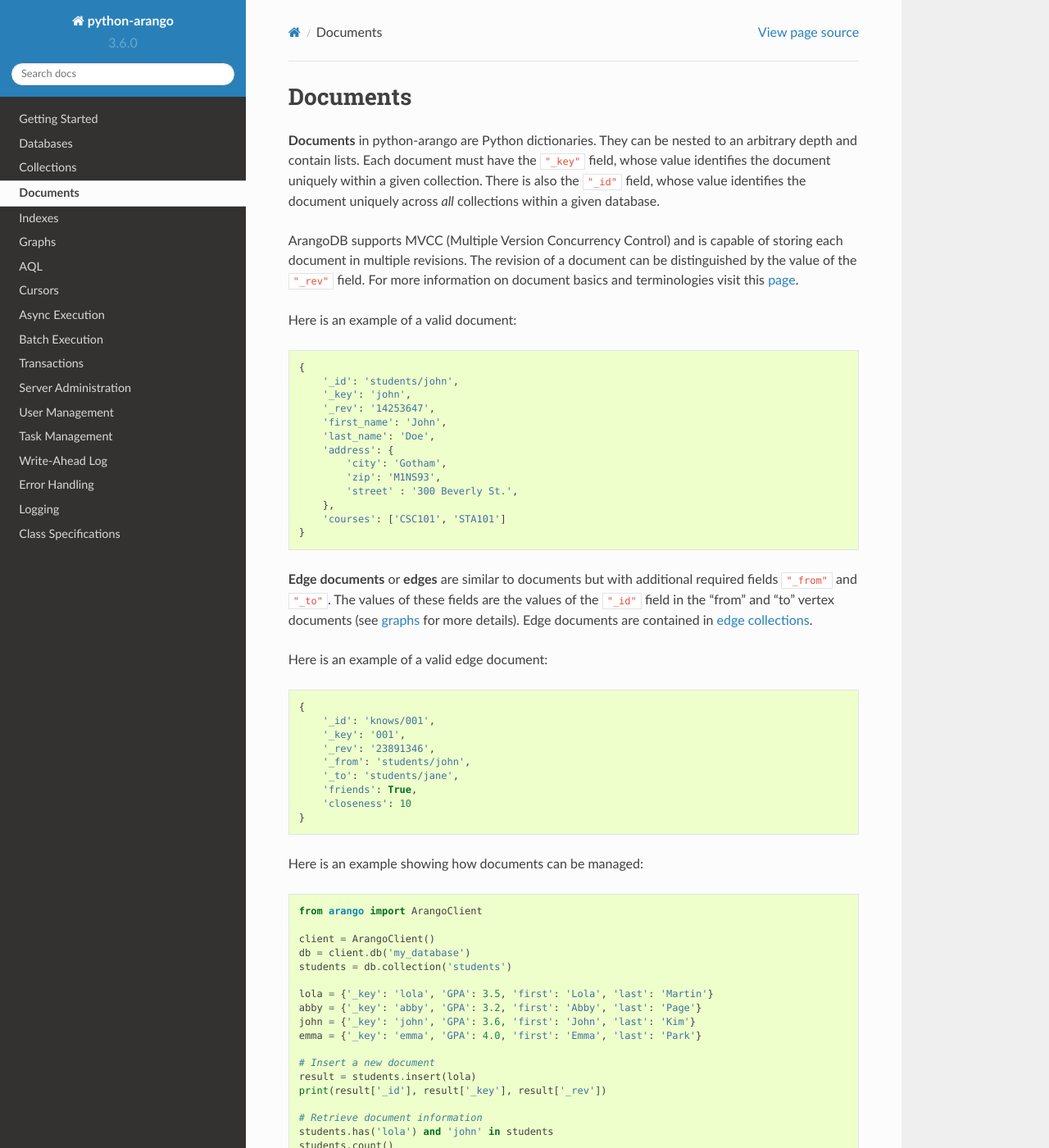
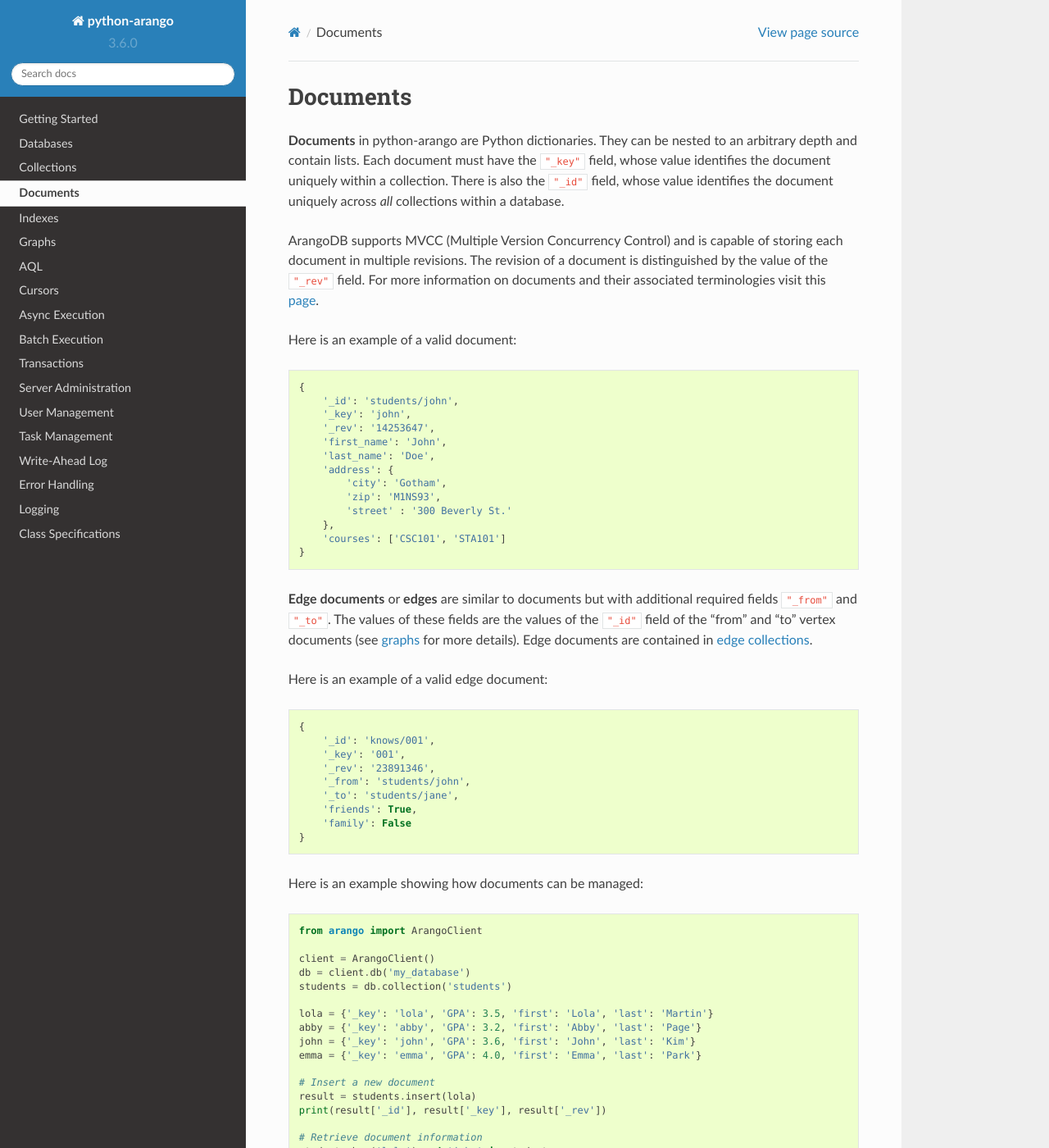
Before and after one commit to arangodb/python-arango, a Sphinx documentation site: the page built from docs/document.rst, in a window 1280 px wide and 1400 px high. Shown: the whole window at 82% size. Built offline with Sphinx 7.4.7 and the Read the Docs theme 2.0.0, drawn with Linux system fonts in a browser that asks for light colours.

Commit message:
Update documentation

```diff
--- a/docs/client.rst
+++ b/docs/client.rst
@@ -42,4 +42,4 @@ and used:
     result = db.aql.execute('FOR s IN students RETURN s')
     print([student['name'] for student in result])
 
-Pretty simple right? Read the rest of the documentation to discover much more!
+Read the rest of the documentation to discover much more!
--- a/docs/document.rst
+++ b/docs/document.rst
@@ -5,14 +5,14 @@ Documents
 
 **Documents** in python-arango are Python dictionaries. They can be nested to
 an arbitrary depth and contain lists. Each document must have the ``"_key"``
-field, whose value identifies the document uniquely within a given collection.
-There is also the ``"_id"`` field, whose value identifies the document uniquely
-across *all* collections within a given database.
+field, whose value identifies the document uniquely within a collection. There
+is also the ``"_id"`` field, whose value identifies the document uniquely across
+*all* collections within a database.
 
 ArangoDB supports MVCC (Multiple Version Concurrency Control) and is capable
-of storing each document in multiple revisions. The revision of a document can
-be distinguished by the value of the ``"_rev"`` field. For more information on
-document basics and terminologies visit this
+of storing each document in multiple revisions. The revision of a document is
+distinguished by the value of the ``"_rev"`` field. For more information on
+documents and their associated terminologies visit this
 `page <https://docs.arangodb.com/HTTP/Document/AddressAndEtag.html>`__.
 
 Here is an example of a valid document:
@@ -28,7 +28,7 @@ Here is an example of a valid document:
         'address': {
             'city': 'Gotham',
             'zip': 'M1NS93',
-            'street' : '300 Beverly St.',
+            'street' : '300 Beverly St.'
         },
         'courses': ['CSC101', 'STA101']
     }
@@ -37,7 +37,7 @@ Here is an example of a valid document:
 
 **Edge documents** or **edges** are similar to documents but with additional
 required fields ``"_from"`` and ``"_to"``. The values of these fields are the
-values of the ``"_id"`` field in the "from" and "to" vertex documents (see
+values of the ``"_id"`` field of the "from" and "to" vertex documents (see
 :ref:`graphs <graph-page>` for more details). Edge documents are contained in
 :ref:`edge collections <edge-collections>`.
 
@@ -52,7 +52,7 @@ Here is an example of a valid edge document:
         '_from': 'students/john',
         '_to': 'students/jane',
         'friends': True,
-        'closeness': 10
+        'family': False
     }
 
 
--- a/docs/errors.rst
+++ b/docs/errors.rst
@@ -6,7 +6,7 @@ which lightly wraps around the HTTP error responses returned from ArangoDB.
 The majority of the error messages in the exceptions raised by python-arango
 come directly from the server.
 
-Here is an example showing how a python-arango exception can be caught:
+Here is an example showing how a python-arango exception can be handled:
 
 .. code-block:: python
 
--- a/docs/graph.rst
+++ b/docs/graph.rst
@@ -144,7 +144,7 @@ Refer to :ref:`Graph` and :ref:`EdgeCollection` classes for more details.
 Graph Traversals
 ================
 
-**Graph traversals** can executed via the :func:`~arango.graph.Graph.traverse`
+**Graph traversals** are executed via the :func:`~arango.graph.Graph.traverse`
 method. A traversal can span across multiple vertex collections and walk over
 the documents in a variety of ways.
 
--- a/docs/logging.rst
+++ b/docs/logging.rst
@@ -3,7 +3,7 @@
 Logging
 -------
 
-By default, :class:`arango.ArangoClient` logs API call history using the
+By default, :class:`arango.ArangoClient` records API call history using the
 ``arango`` logger at ``logging.DEBUG`` level.
 
 Here is an example showing how the logger can be enabled and customized:
@@ -19,7 +19,7 @@ Here is an example showing how the logger can be enabled and customized:
     # Set the logging level
     logger.setLevel(logging.DEBUG)
 
-    # Attach a custom handler
+    # Attach a handler
     handler = logging.StreamHandler()
     formatter = logging.Formatter('[%(levelname)s] %(message)s')
     handler.setFormatter(formatter)
```
Also changed, not shown: other parts of docs/graph.rst (+1 -1 lines), docs/database.rst (+4 -4 lines).
